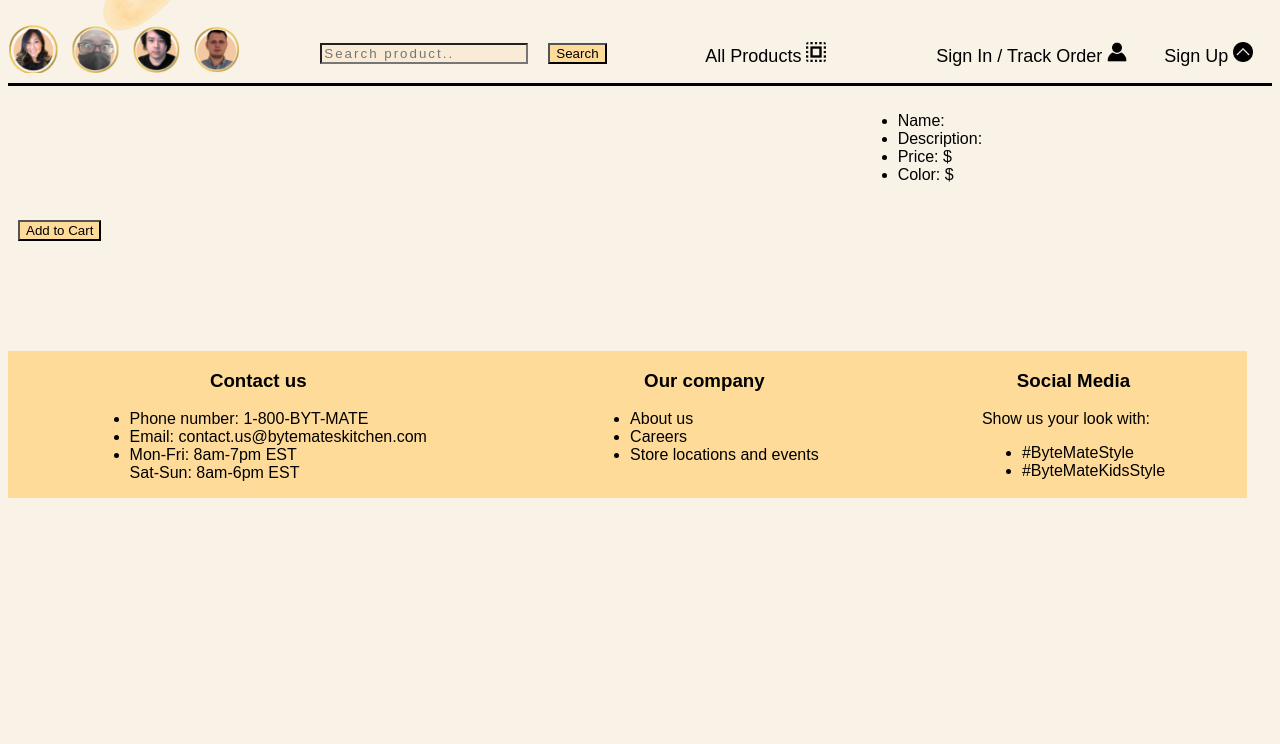
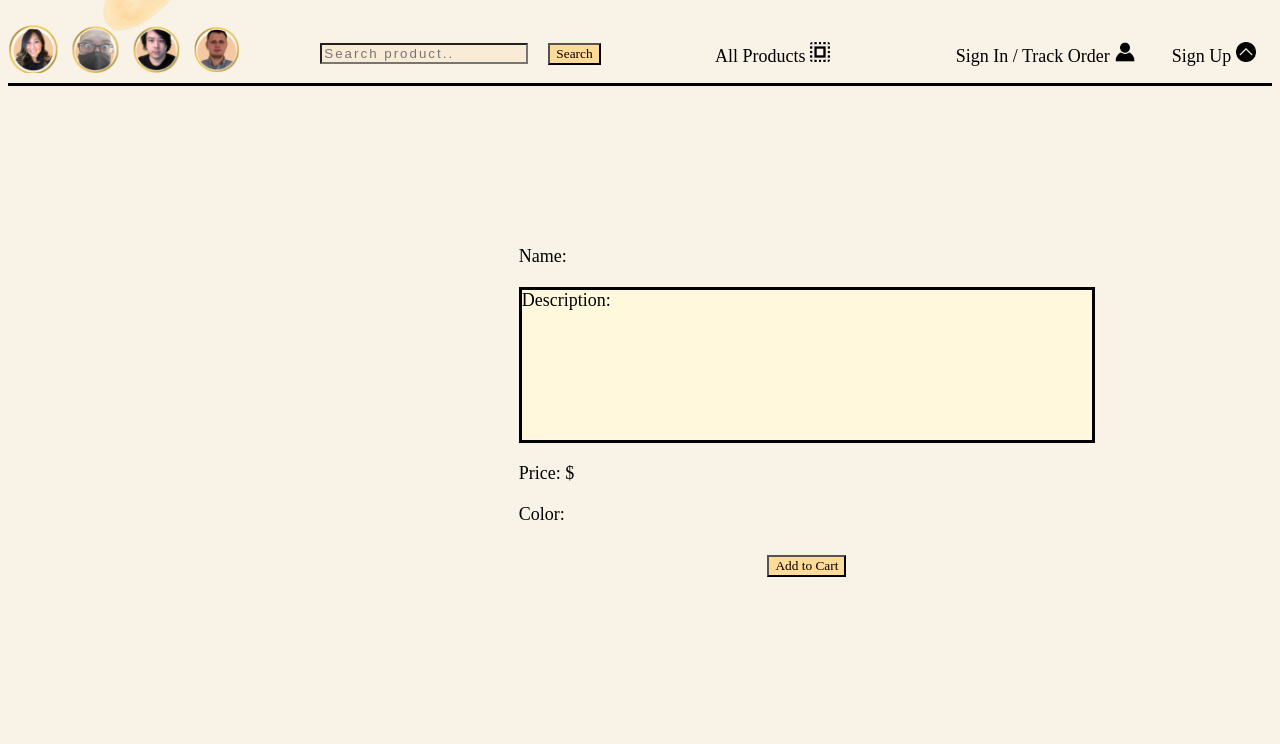
Before and after one commit to aacheng2000/Byte-Mates-Kitchen, a React app: page /products/singleproduct/1 in a window 1280 px wide. Shown: the part 135-879 px from the top of the page. Before the commit the page ends 800 px from the top, so only its background shows below. Built offline with nearby package versions, Linux system fonts and the light colour scheme; no server answers; a script that the page names is missing.

Commit message:
single item styling

```diff
--- a/client/components/SingleProduct.js
+++ b/client/components/SingleProduct.js
@@ -15,6 +15,8 @@ class SingleProduct extends Component {
       display: "flex",
       padding: "10px",
       justifyContent: "space-around",
+      alignItems: 'center',
+      margin: "100px"
     };
   }
 
@@ -57,20 +59,23 @@ class SingleProduct extends Component {
     return (
       <div>
         <div style={this.singleStyle}>
-          <img src={this.props.singleProduct.picture} />
-          <ul key={this.props.singleProduct.id}>
-            <li>Name: {this.props.singleProduct.name}</li>
-            <li>Description: {this.props.singleProduct.description}</li>
-            <li>Price: ${this.props.singleProduct.price}</li>
-            <li>Color: ${this.props.singleProduct.color}</li>
-          </ul>
+          <div className='singleProdImage'>
+            <img  src={this.props.singleProduct.picture} />
+          </div>
+          <div className= 'singleItemBox' key={this.props.singleProduct.id}>
+            <div>Name: {this.props.singleProduct.name}</div>
+            <div className='descriptionBox'>Description: {this.props.singleProduct.description}</div>
+            <div>Price: ${this.props.singleProduct.price}</div>
+            <div>Color: {this.props.singleProduct.color}</div>
+            <div className='singleItemBtn'> <button
+          type="submit"
+          onClick={() => this.addToCart(this.props.singleProduct.id)}>
+          Add to Cart
+        </button></div>
+
+          </div>
         </div>
-        <button
-          type="submit"
-          onClick={() => this.addToCart(this.props.singleProduct.id)}
-        >
-          Add to Cart
-        </button>
+
         {isAdmin ? (
           <div>
             <h3>Edit Product Details Below (Admin View) </h3>
--- a/public/style.css
+++ b/public/style.css
@@ -1,5 +1,5 @@
 body {
-  font-family: sans-serif;
+  font-family: cursive;
   color: black;
   background-color: rgb(248, 242, 231);
 }
@@ -14,7 +14,7 @@ label {
 }
 
 button {
-  font-family: sans-serif;
+  font-family: cursive;
   background-color: rgb(255, 219, 153);
   margin: 10px;
 }
@@ -25,7 +25,6 @@ nav {
   justify-content: space-between;
   align-items: baseline;
   color: black;
-  background-color: rgb(248, 242, 231);
 }
 
 form div {
@@ -281,6 +280,36 @@ li.selected a {
   background-color: white;
   border: 2px solid;
 }
+
+.singleItemBox {
+  display: flex;
+  flex-direction: column;
+  width: calc(calc(60% - 30px));
+  margin: 40px;
+}
+
+.singleItemBox div {
+  margin: 10px;
+  font-size: large;
+  font-family: cursive;
+}
+
+.descriptionBox {
+  height: 150px;
+  overflow: auto;
+  border-style: solid;
+  background-color: cornsilk;
+}
+
+.singleItemBtn{
+  align-self: center;
+}
+
+.singleProdImage{
+  height: 400px;
+  width: 300px;
+}
+
 #adminproductBox {
   flex-wrap: wrap;
   align-items: center;
```
